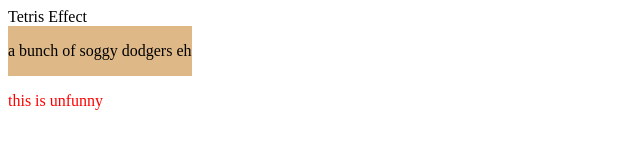
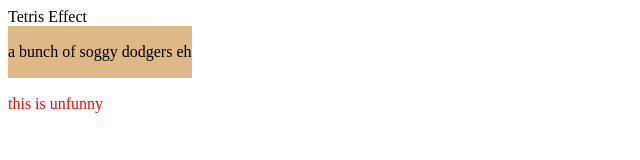
Before and after one commit to DaVioletDeath/Alpha-Omega, a plain HTML site: page index.html in a window 1280 px wide. Shown: the full height of the page, 0-640 px from the left. Drawn offline with Linux system fonts and the light colour scheme.

Commit message:
working it around

```diff
--- a/index.html
+++ b/index.html
@@ -5,7 +5,7 @@
     <meta charset="UTF-8">
     <meta name="viewport" content="width=device-width, initial-scale=1.0">
     <link rel="stylesheet" href="style.css">
-    <title>Always Fucking Landing</title>
+    <title>Professional Tab Name</title>
     <header>Tetris Effect</header>
 </head>
 
--- a/style.css
+++ b/style.css
@@ -3,7 +3,7 @@
     background-color: burlywood;
     float: left;
     margin: auto;
-    line-height: 50px;
+    line-height: 52px;
     margin-bottom: auto;
 }
 
```
